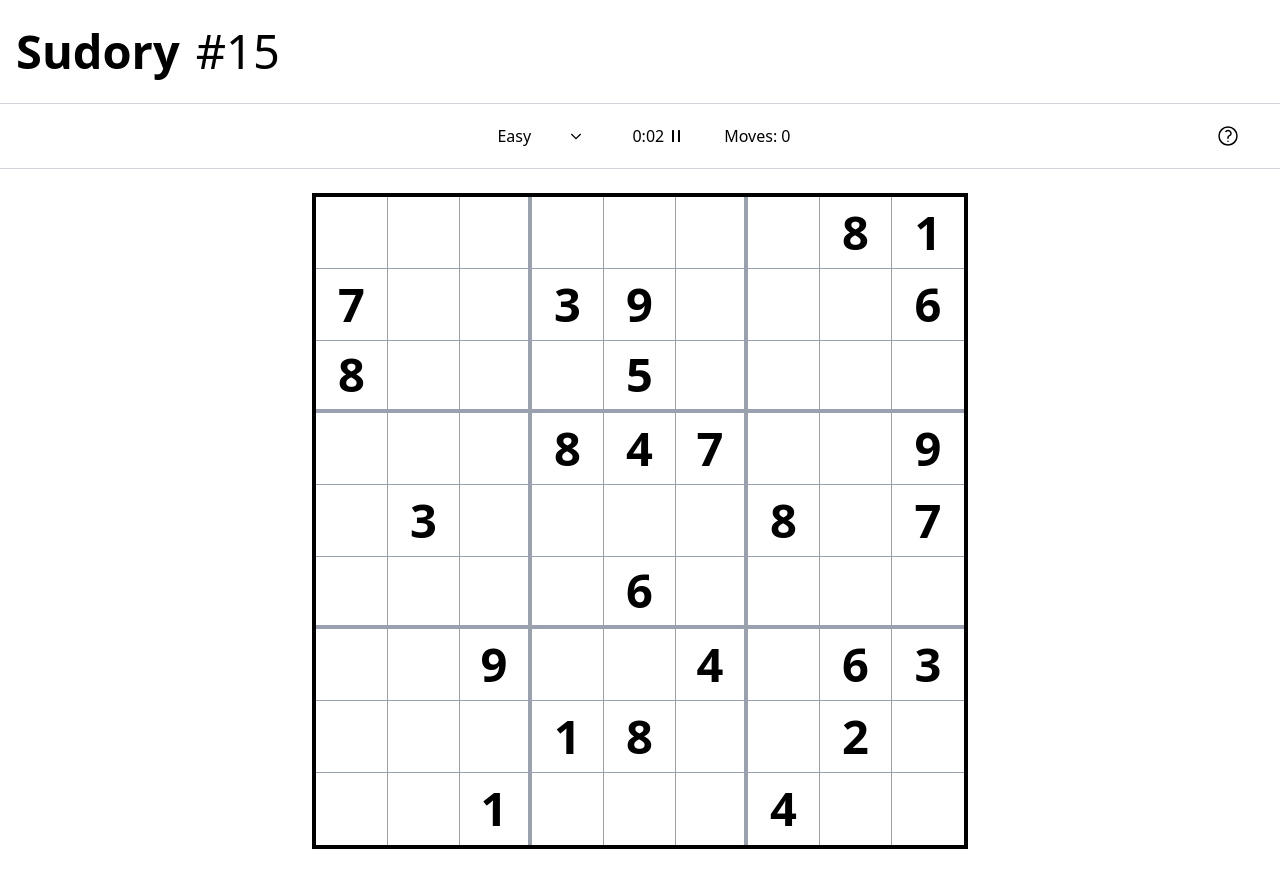
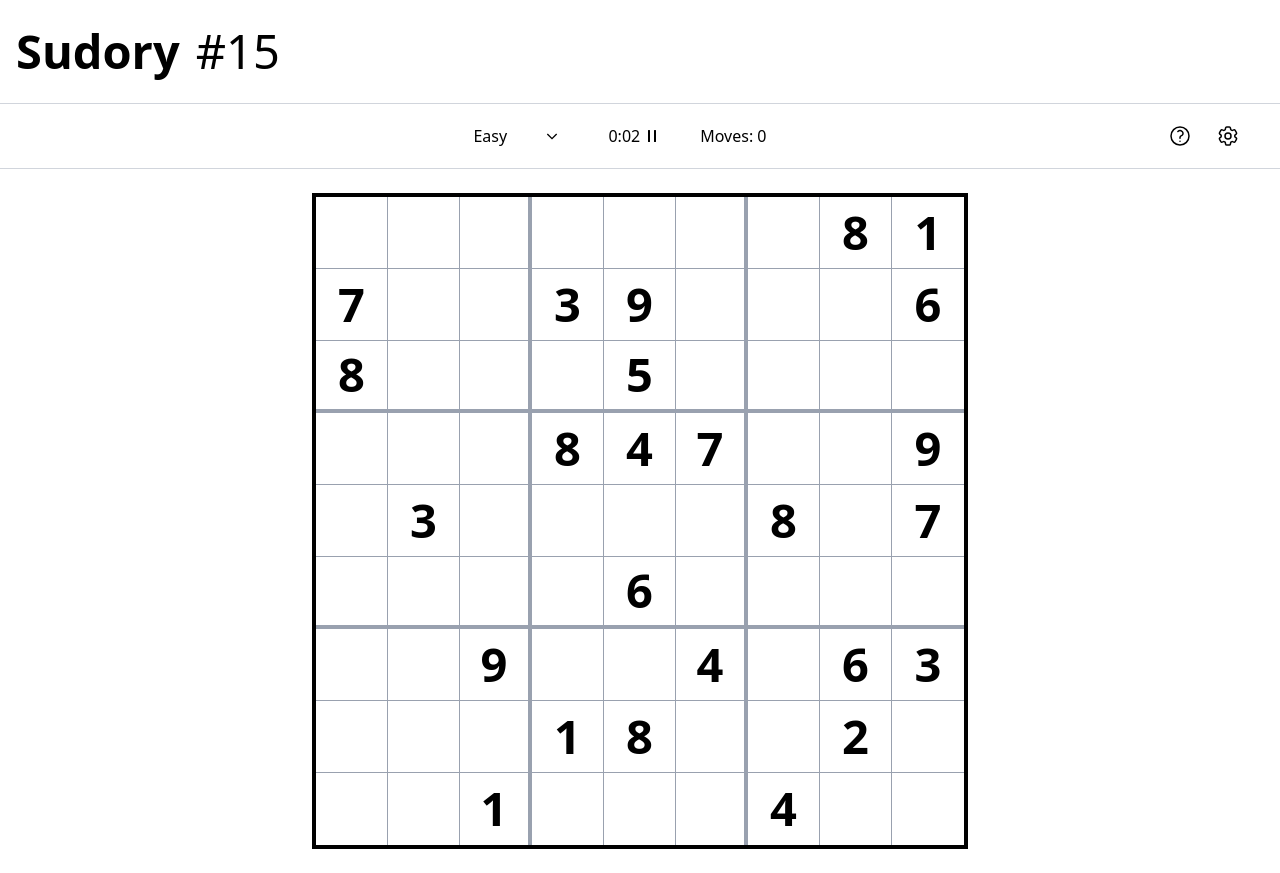
Before and after one commit to Ryan-Vakhshoori/sudory, a Next.js app: page / in a window 1280 px wide. Both pictures are taken after a click on the button "Easy". Built offline with nearby package versions, Linux system fonts and the light colour scheme.

Commit message:
feat: add settings button to GameBar component

```diff
--- a/src/app/components/GameBar.tsx
+++ b/src/app/components/GameBar.tsx
@@ -1,6 +1,6 @@
 import Stopwatch from "./Stopwatch";
 import MoveCounter from "./MoveCounter";
-import { QuestionMarkCircleIcon } from "@heroicons/react/24/outline";
+import { QuestionMarkCircleIcon, Cog6ToothIcon } from "@heroicons/react/24/outline";
 
 export default function GameBar({
   isRunning,
@@ -64,7 +64,8 @@ export default function GameBar({
         <MoveCounter moveCount={moveCount} />
       </div>
 
-      {/* Help button */}
+      {/* Right side: Help and Settings buttons */}
+      <div className="flex items-center">
         <button
           className="mr-2 sm:mr-3 md:mr-4 lg:mr-5 xl:mr-6 2xl:mr-7 cursor-pointer"
           onClick={() => {
@@ -74,6 +75,16 @@ export default function GameBar({
         >
           <QuestionMarkCircleIcon className="h-6 w-6 text-black hover:text-gray-500" />
         </button>
+        <button
+          className="mr-2 sm:mr-3 md:mr-4 lg:mr-5 xl:mr-6 2xl:mr-7 cursor-pointer"
+          onClick={() => {
+            // TODO: Open settings popup/modal
+            alert("Settings coming soon!");
+          }}
+        >
+          <Cog6ToothIcon className="h-6 w-6 text-black hover:text-gray-500 " />
+        </button>
+      </div>
     </div>
   );
 }
```
Lines whose indentation alone changed are shown as unchanged.
